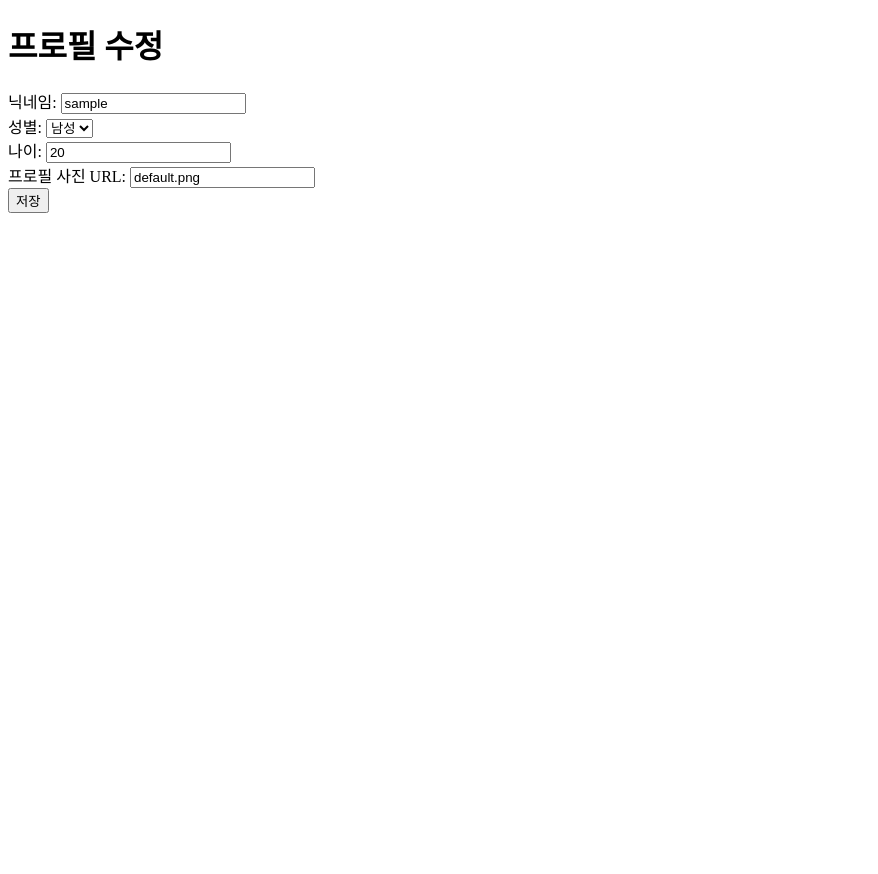
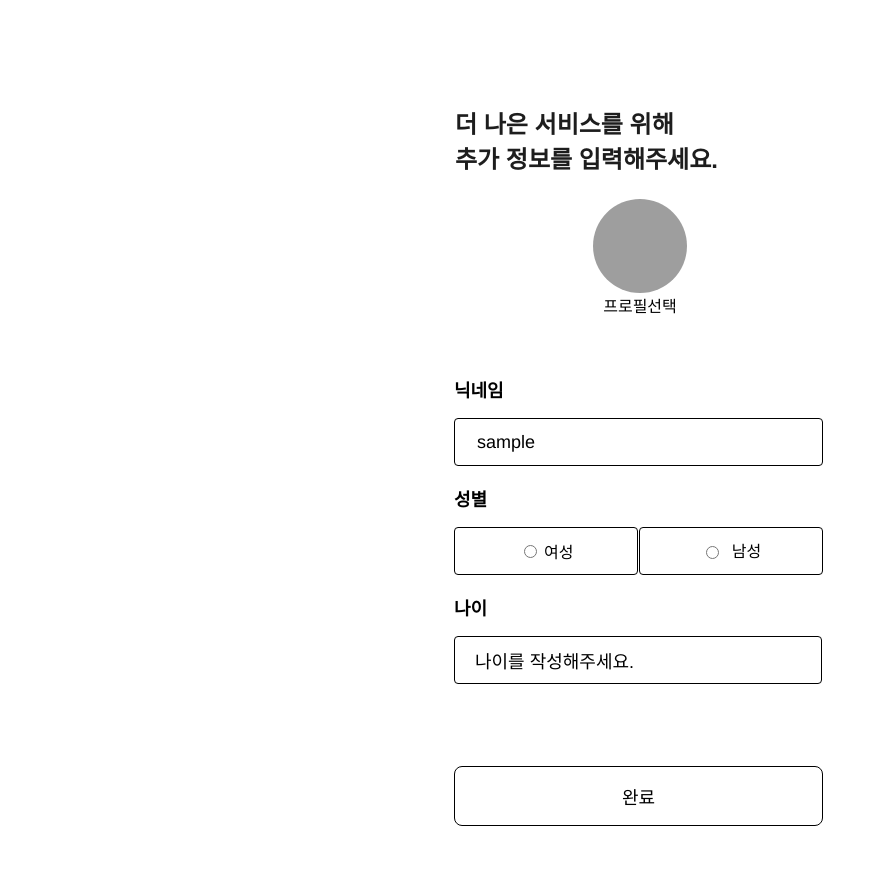
Before and after one commit to pirogramming/Healthtant, a Django app: page /accounts/profile/ in a window 1280 px wide. Shown: the whole page, without its empty margins (0-878 px from the left). Before the commit the page ends 213 px from the top, so only its background shows below. Run offline with Django 5.2, Linux system fonts and the light colour scheme; the visitor is signed in with stand-in values (Sample User, id 1); some libraries are stand-ins or nearby versions; grey boxes are pictures that could not be loaded.

Commit message:
feat: templates, static 폴더 생성/accounts 파일의 로그인 부분 작업중

```diff
--- a/accounts/templates/accounts/profile.html
+++ b/accounts/templates/accounts/profile.html
@@ -1,24 +1,75 @@
+{% load static %}
 <!DOCTYPE html>
 <html lang="ko">
 <head>
-    <meta charset="UTF-8">
-    <title>내 프로필 수정</title>
+  <meta charset="UTF-8" />
+  <meta name="viewport" content="width=device-width, initial-scale=1" />
+  <link rel="stylesheet" href="{% static 'accounts/accounts_global.css'  %}" />
+  <link rel="stylesheet" href="{% static 'accounts/accounts_styleguide.css' %}" />
+  <link rel="stylesheet" href="{% static 'accounts/accounts_style.css' %}" />
+  <title>추가 정보 입력</title>
 </head>
 <body>
-    <h1>프로필 수정</h1>
-    <form id="profileForm">
-        <label>닉네임: <input type="text" id="nickname" value="{{ profile.nickname|default:'' }}"></label><br>
-        <label>성별:
-            <select id="user_gender">
-                <option value="M" {% if profile.user_gender == "M" %}selected{% endif %}>남성</option>
-                <option value="F" {% if profile.user_gender == "F" %}selected{% endif %}>여성</option>
-                <option value="OTHER" {% if profile.user_gender == "OTHER" %}selected{% endif %}>기타</option>
-            </select>
-        </label><br>
-        <label>나이: <input type="number" id="user_age" value="{{ profile.user_age|default:'' }}"></label><br>
-        <label>프로필 사진 URL: <input type="text" id="profile_image_url" value="{{ profile.profile_image_url|default:'' }}"></label><br>
-        <button type="button" onclick="submitForm()">저장</button>
-    </form>
+    <div class="screen">
+        <div class="body">
+
+            <div class="view">
+
+            <div class="div">
+                <div class="view-2">
+                    <div class="text-wrapper">성별</div>
+                    <div class="frame">
+                        <div class="div-wrapper">
+                            <div>
+                                <input type="radio" name="gender" class="text-wrapper-2" value="F" {% if profile.user_gender == "F" %}selected{% endif %}/>
+                                <span>여성</span>
+                            </div>
+                        </div>
+                        <div class="div-wrapper">
+                            <input type="radio" name="gender" class="text-wrapper-2" value="M" {% if profile.user_gender == "M" %}selected{% endif %}/>
+                            <span>남성</span>
+                        </div>
+                    </div>
+                </div>
+                <div class="view-3">
+                    <div class="text-wrapper">나이</div>
+                    <div class="frame-2">
+                        <div class="text-wrapper-3">나이를 작성해주세요.</div>
+                    </div>
+                </div>
+                <div class="view-4">
+                <div class="text-wrapper">닉네임</div>
+                <div class="frame-2"><div>
+                    <input
+                        type="text"
+                        class="text-wrapper-4"
+
+                        id="nickname"
+                        name="nickname"
+                        placeholder="닉네임을 설정해주세요"
+                        aria-label="닉네임 입력"
+                        value="{{ profile.nickname|default:'' }}"
+                    /></div></div>
+                </div>
+            </div>
+            <div class="div-wrapper-2"><div class="text-wrapper-5">완료</div></div>
+            </div>
+
+            <div class="profile-picture">
+                <img class="profile" src="img/profile.svg" />
+                <div class="text-wrapper-6">프로필선택</div>
+            </div>
+        <p class="p">더 나은 서비스를 위해<br />추가 정보를 입력해주세요.</p>
+      </div>
+
+      <div class="overlap-group-wrapper">
+        <div class="overlap-group">
+          <div class="rectangle"></div>
+          <div class="status-bar-iphone"></div>
+        </div>
+      </div>
+
+    </div>
 
     <script>
         async function submitForm() {
--- a/config/settings.py
+++ b/config/settings.py
@@ -138,6 +138,10 @@ USE_TZ = True
 
 STATIC_URL = 'static/'
 
+STATICFILES_DIRS = [
+    BASE_DIR / 'static',
+]
+
 # Default primary key field type
 # https://docs.djangoproject.com/en/5.2/ref/settings/#default-auto-field
 
--- /dev/null
+++ b/static/accounts/accounts_global.css
@@ -0,0 +1,40 @@
+@import url("https://cdnjs.cloudflare.com/ajax/libs/meyer-reset/2.0/reset.min.css");
+
+*{
+    -webkit-font-smoothing: antialiased;
+    box-sizing: border-box;
+}
+
+html,
+body {
+  margin: 0;
+  height: 100%;
+  font-family: "inter", Helvetica, Arial, sans-serif;
+}
+
+button:focus-visible,
+input:focus-visible {
+  outline: 2px solid #4a90e2;
+  outline-offset: 2px;
+}
+
+a {
+  text-decoration: none;
+  color: inherit;
+}
+
+input,
+button,
+textarea,
+select {
+  font: inherit;
+}
+
+@media (prefers-reduced-motion: reduce) {
+  * {
+    animation-duration: 0.01ms !important;
+    animation-iteration-count: 1 !important;
+    transition-duration: 0.01ms !important;
+    scroll-behavior: auto !important;
+  }
+}
--- /dev/null
+++ b/static/accounts/accounts_style.css
@@ -0,0 +1,414 @@
+.screen {
+  position: relative;
+  width: 402px;
+  height: 874px;
+  background-color: #ffffff;
+  display: flex;
+}
+
+.screen .body {
+  position: absolute;
+  width: 402px;
+  height: 730px;
+  top: 96px;
+  left: 0;
+}
+
+.screen .view {
+  position: absolute;
+  width: 369px;
+  height: 449px;
+  top: 281px;
+  left: 15px;
+}
+
+.screen .div {
+  position: absolute;
+  width: 369px;
+  height: 304px;
+  top: 0;
+  left: 0;
+}
+
+.screen .view-2 {
+  display: flex;
+  flex-direction: column;
+  width: 369px;
+  align-items: flex-start;
+  gap: 16px;
+  position: absolute;
+  top: 109px;
+  left: 0;
+}
+
+.screen .text-wrapper {
+  position: relative;
+  align-self: stretch;
+  margin-top: -1px;
+  font-family: "Inter-Bold", Helvetica;
+  font-weight: 700;
+  color: var(--variable-collection-text-tittle);
+  font-size: 18px;
+  letter-spacing: 0;
+  line-height: normal;
+}
+
+.screen .frame {
+  justify-content: space-between;
+  align-self: stretch;
+  width: 100%;
+  flex: 0 0 auto;
+  display: flex;
+  align-items: center;
+  position: relative;
+}
+
+.screen .div-wrapper {
+  width: 184px;
+  height: 48px;
+  justify-content: center;
+  gap: 10px;
+  padding: 10px;
+  background-color: #ffffff;
+  border-radius: 4px;
+  border: 1px solid;
+  border-color: var(--variable-collection-border-gary40);
+  display: flex;
+  align-items: center;
+  position: relative;
+}
+
+.screen .text-wrapper-2 {
+  position: relative;
+  width: fit-content;
+  font-family: "Inter-Regular", Helvetica;
+  font-weight: 400;
+  color: var(--variable-collection-text-body-gray70);
+  font-size: 18px;
+  letter-spacing: 0;
+  line-height: normal;
+}
+
+.screen .view-3 {
+  display: flex;
+  flex-direction: column;
+  width: 368px;
+  align-items: flex-start;
+  gap: 16px;
+  position: absolute;
+  top: 218px;
+  left: 0;
+}
+
+.screen .frame-2 {
+  height: 48px;
+  justify-content: flex-start;
+  gap: 264px;
+  padding: 10px 20px;
+  align-self: stretch;
+  width: 100%;
+  background-color: #ffffff;
+  border-radius: 4px;
+  border: 1px solid;
+  border-color: var(--variable-collection-border-gary40);
+  display: flex;
+  align-items: center;
+  position: relative;
+}
+
+.screen .text-wrapper-3 {
+  position: relative;
+  width: fit-content;
+  font-family: "ABeeZee-Regular", Helvetica;
+  font-weight: 400;
+  color: var(--variable-collection-text-tittle);
+  font-size: 18px;
+  white-space: nowrap;
+  letter-spacing: 0;
+  line-height: normal;
+}
+
+.screen .view-4 {
+  display: flex;
+  flex-direction: column;
+  width: 369px;
+  align-items: flex-start;
+  gap: 16px;
+  position: absolute;
+  top: 0;
+  left: 0;
+}
+
+.screen .text-wrapper-4 {
+  position: relative;
+  width: fit-content;
+  font-family: "Inter-Regular", Helvetica;
+  font-weight: 400;
+  color: var(--variable-collection-text-tittle);
+  font-size: 18px;
+  letter-spacing: 0;
+  line-height: normal;
+  border-style: none;
+}
+
+.screen .div-wrapper-2 {
+  display: flex;
+  width: 369px;
+  height: 60px;
+  align-items: center;
+  justify-content: center;
+  gap: 10px;
+  padding: 10px 30px;
+  position: absolute;
+  top: 389px;
+  left: 0;
+  background-color: #ffffff;
+  border-radius: 8px;
+  border: 1px solid;
+  border-color: var(--variable-collection-border-gary40);
+}
+
+.screen .text-wrapper-5 {
+  position: relative;
+  width: fit-content;
+  font-family: "Inter-Medium", Helvetica;
+  font-weight: 500;
+  color: var(--variable-collection-text-body-gray50);
+  font-size: 18px;
+  letter-spacing: 0;
+  line-height: normal;
+}
+
+.screen .profile-picture {
+  display: flex;
+  flex-direction: column;
+  width: 120px;
+  height: 141px;
+  align-items: center;
+  justify-content: center;
+  gap: 5px;
+  position: absolute;
+  top: 90px;
+  left: 141px;
+}
+
+.screen .profile {
+  position: relative;
+  width: 94px;
+  height: 94px;
+}
+
+.screen .text-wrapper-6 {
+  position: relative;
+  width: fit-content;
+  font-family: var(--h3-medium-font-family);
+  font-weight: var(--h3-medium-font-weight);
+  color: #000000;
+  font-size: var(--h3-medium-font-size);
+  letter-spacing: var(--h3-medium-letter-spacing);
+  line-height: var(--h3-medium-line-height);
+  white-space: nowrap;
+  font-style: var(--h3-medium-font-style);
+}
+
+.screen .p {
+  position: absolute;
+  top: 9px;
+  left: 16px;
+  font-family: "Inter-Bold", Helvetica;
+  font-weight: 700;
+  color: #1d1d1d;
+  font-size: 24px;
+  letter-spacing: 0;
+  line-height: normal;
+}
+
+.screen .overlap-group-wrapper {
+  position: fixed;
+  width: 402px;
+  height: 62px;
+  top: 0;
+  left: 0;
+}
+
+.screen .overlap-group {
+  position: relative;
+  height: 62px;
+}
+
+.screen .rectangle {
+  position: absolute;
+  width: 402px;
+  height: 60px;
+  top: 0;
+  left: 0;
+  background-color: var(--);
+}
+
+.screen .status-bar-iphone {
+  display: flex;
+  width: 402px;
+  align-items: center;
+  justify-content: center;
+  gap: 154px;
+  padding: 21px 16px 19px;
+  position: absolute;
+  top: 0;
+  left: 0;
+  background-color: var(--);
+}
+/* Inject original CSS here */
+
+/* Additional styles */
+.screen {
+  max-width: 100%;
+  margin: 0 auto;
+  overflow-x: hidden;
+}
+
+.status-bar {
+  position: fixed;
+  top: 0;
+  left: 0;
+  right: 0;
+  z-index: 1000;
+}
+
+.status-bar-content {
+  display: flex;
+  justify-content: space-between;
+  align-items: center;
+  padding: 10px 16px;
+  background-color: var(--);
+}
+
+.body {
+  padding-top: 62px;
+  display: flex;
+  flex-direction: column;
+  align-items: center;
+}
+
+.main-title {
+  font-family: "Inter-Bold", Helvetica;
+  font-weight: 700;
+  color: #1d1d1d;
+  font-size: 24px;
+  text-align: center;
+  margin-bottom: 20px;
+}
+
+.profile-picture {
+  display: flex;
+  flex-direction: column;
+  align-items: center;
+  margin-bottom: 30px;
+}
+
+.profile {
+  width: 94px;
+  height: 94px;
+  border-radius: 50%;
+  object-fit: cover;
+}
+
+.change-picture {
+  background: none;
+  border: none;
+  color: #000000;
+  font-family: var(--h3-medium-font-family);
+  font-size: var(--h3-medium-font-size);
+  font-weight: var(--h3-medium-font-weight);
+  margin-top: 10px;
+  cursor: pointer;
+}
+
+.user-info-form {
+  width: 100%;
+  max-width: 369px;
+}
+
+.form-group {
+  margin-bottom: 20px;
+}
+
+.form-label {
+  display: block;
+  font-family: "Inter-Bold", Helvetica;
+  font-weight: 700;
+  color: var(--variable-collection-text-tittle);
+  font-size: 18px;
+  margin-bottom: 10px;
+}
+
+.form-input {
+  width: 100%;
+  height: 48px;
+  padding: 10px 20px;
+  font-family: "Inter-Regular", Helvetica;
+  font-size: 18px;
+  color: var(--variable-collection-text-tittle);
+  background-color: #ffffff;
+  border: 1px solid var(--variable-collection-border-gary40);
+  border-radius: 4px;
+}
+
+.gender-options {
+  display: flex;
+  justify-content: space-between;
+}
+
+.gender-option {
+  width: 48%;
+  height: 48px;
+  display: flex;
+  align-items: center;
+  justify-content: center;
+  border: 1px solid var(--variable-collection-border-gary40);
+  border-radius: 4px;
+  cursor: pointer;
+}
+
+.gender-option option[type="radio"] {
+  display: none;
+}
+
+.gender-option span {
+  font-family: "Inter-Regular", Helvetica;
+  font-size: 18px;
+  color: var(--variable-collection-text-body-gray70);
+}
+
+.gender-option option[type="radio"]:checked + span {
+  font-weight: 700;
+  color: var(--variable-collection-text-tittle);
+}
+
+.submit-button {
+  width: 100%;
+  height: 60px;
+  background-color: #ffffff;
+  border: 1px solid var(--variable-collection-border-gary40);
+  border-radius: 8px;
+  font-family: "Inter-Medium", Helvetica;
+  font-weight: 500;
+  font-size: 18px;
+  color: var(--variable-collection-text-body-gray50);
+  cursor: pointer;
+  transition: background-color 0.3s, color 0.3s;
+}
+
+.submit-button:hover {
+  background-color: var(--variable-collection-text-tittle);
+  color: #ffffff;
+}
+
+@media (max-width: 480px) {
+  .screen {
+    width: 100%;
+  }
+
+  .user-info-form {
+    padding: 0 15px;
+  }
+}
--- /dev/null
+++ b/static/accounts/accounts_styleguide.css
@@ -0,0 +1,35 @@
+:root {
+  --neutralslate-blackslate-black-100: rgba(185, 186, 189, 1);
+  --neutralwhitepure-white: rgba(255, 255, 255, 1);
+  --neutralslate-blackslate-black-50: rgba(232, 233, 234, 1);
+  --body-base-regular-font-family: "Satoshi", Helvetica;
+  --body-base-regular-font-weight: 400;
+  --body-base-regular-font-size: 16px;
+  --body-base-regular-letter-spacing: -0.18000000715255737px;
+  --body-base-regular-line-height: 22px;
+  --body-base-regular-font-style: normal;
+  --main: rgba(86, 170, 178, 1);
+  --: rgba(144, 144, 144, 1);
+  --good: rgba(210, 255, 212, 1);
+  --normal: rgba(255, 238, 210, 1);
+  --bad: rgba(255, 210, 210, 1);
+  --normal-icon: rgba(178, 120, 86, 1);
+  --bad-icon: rgba(178, 86, 88, 1);
+  --colors-labels-primary: rgba(0, 0, 0, 1);
+}
+
+[data-colors-mode="light"] {
+  --colors-labels-primary: rgba(0, 0, 0, 1);
+}
+
+[data-colors-mode="dark"] {
+  --colors-labels-primary: rgba(255, 255, 255, 1);
+}
+
+[data-colors-mode="[C-light]"] {
+  --colors-labels-primary: rgba(0, 0, 0, 1);
+}
+
+[data-colors-mode="[C-dark]"] {
+  --colors-labels-primary: rgba(255, 255, 255, 1);
+}
```
Also changed, not shown: accounts/templates/account/login.html (added), accounts/templates/account/signup.html (added).
